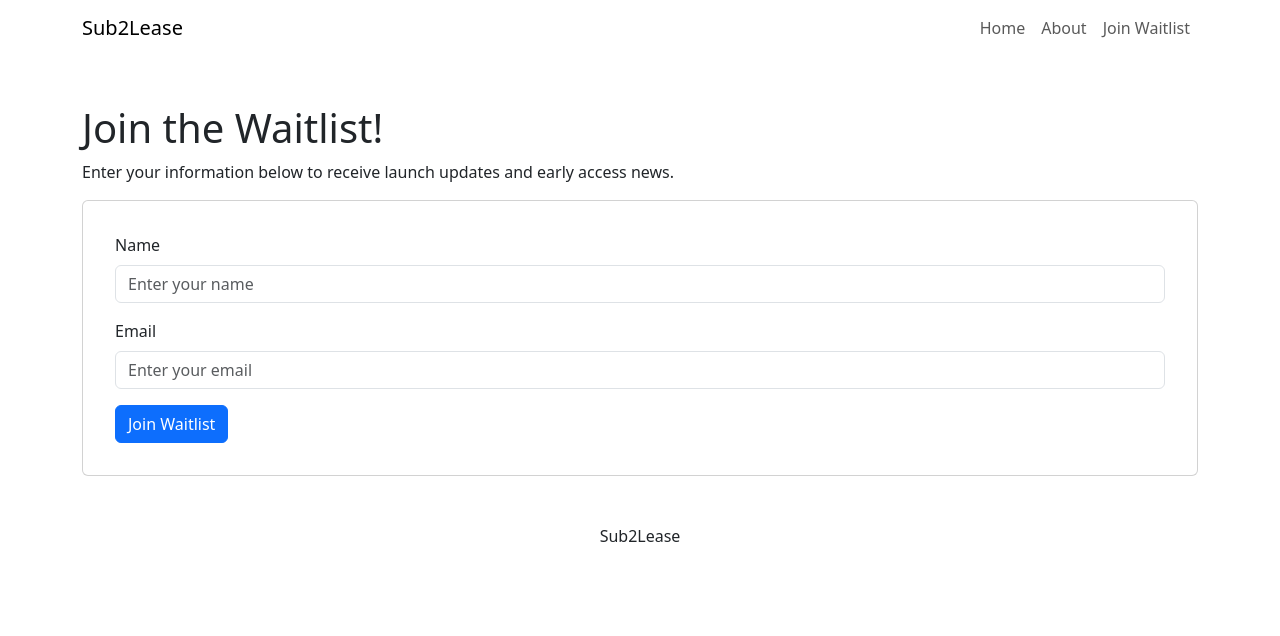
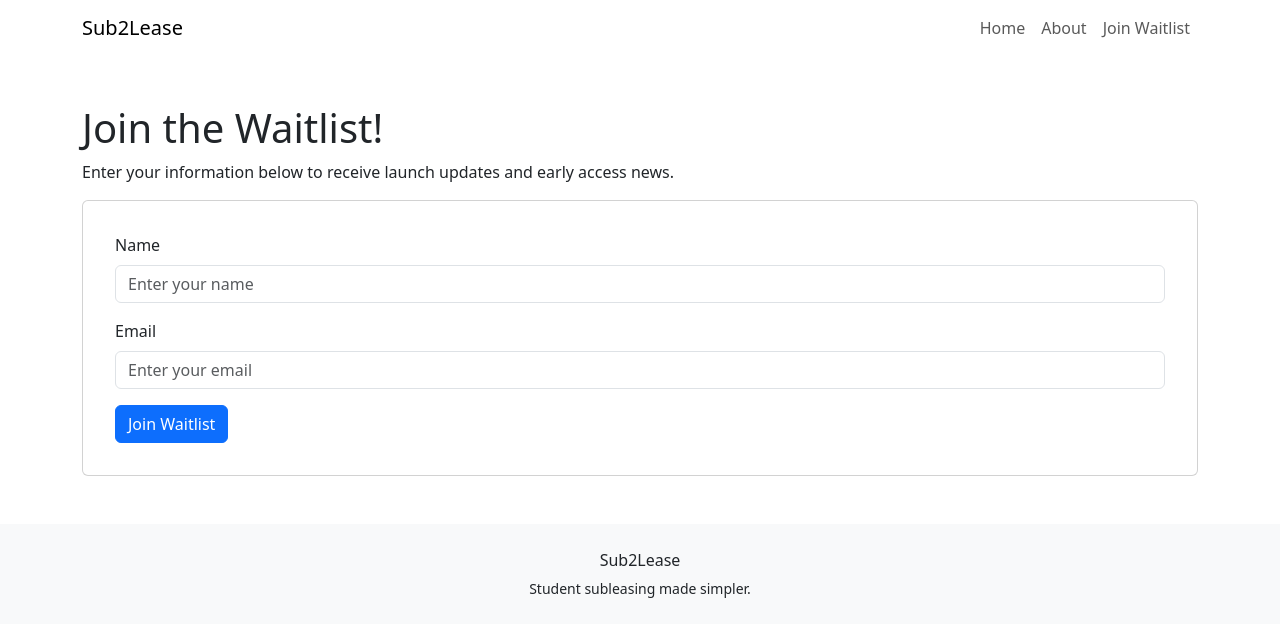
Before and after one commit to CS571-S26/p42, a React (Vite) app: page /p42/contact in a window 1280 px wide. Shown: the top 636 px of the page. Built offline with nearby package versions, Linux system fonts and the light colour scheme.

Commit message:
improved footer

```diff
--- a/src/components/Footer.tsx
+++ b/src/components/Footer.tsx
@@ -1,7 +1,8 @@
 export default function Footer() {
   return (
-    <footer className="text-center">
-      <p>Sub2Lease</p>
+    <footer className="text-center py-4 bg-light mt-5">
+      <p className="mb-1">Sub2Lease</p>
+      <small>Student subleasing made simpler.</small>
     </footer>
   );
 }
```
